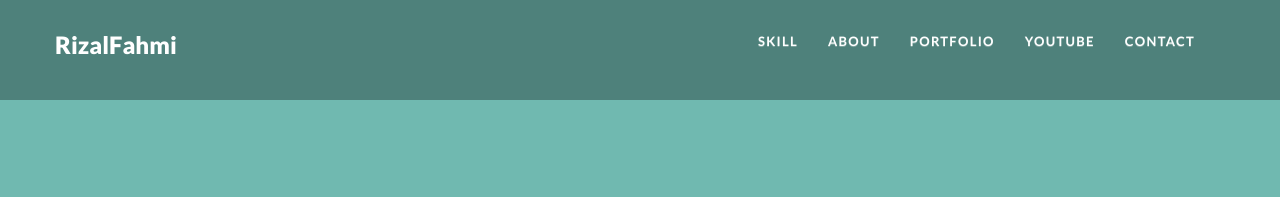
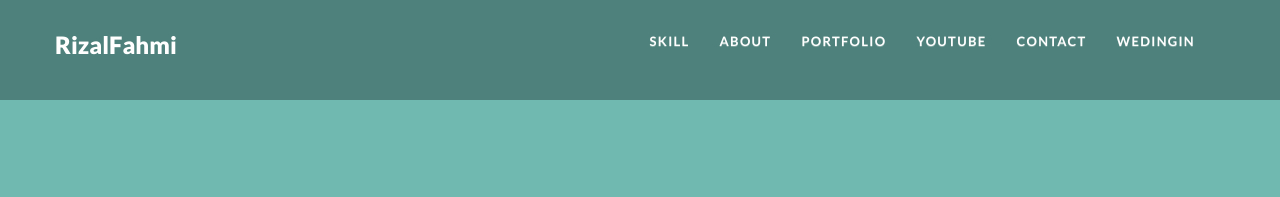
Before and after one commit to rzalfahmy/rzalfahmy.github.io, a plain HTML site: page index.html in a window 1280 px wide. Shown: the top 197 px of the page. Drawn offline with Linux system fonts and the light colour scheme.

Commit message:
Update index.html

```diff
--- a/index.html
+++ b/index.html
@@ -60,7 +60,8 @@
           <li><a href="#section-works">Portfolio</a></li>
 	  <li><a href="https://www.youtube.com/channel/UCsOzwgbvhw61RyvvVfrMdDQ">Youtube</a></li>
           <li><a href="https://api.whatsapp.com/send?phone=6281389338181&text=Saya%0Atertarik%0Auntuk%0Amembuat%0Adesign/Program/Wesbsite/Video%20Company%20Profile%0Adengan%0Aanda..">Contact</a></li>
-        </ul>
+	<li><a href="tes.html">Wedingin</a></li>
+	</ul>
       </div>
       <!--/.navbar-collapse -->
     </div>
```
